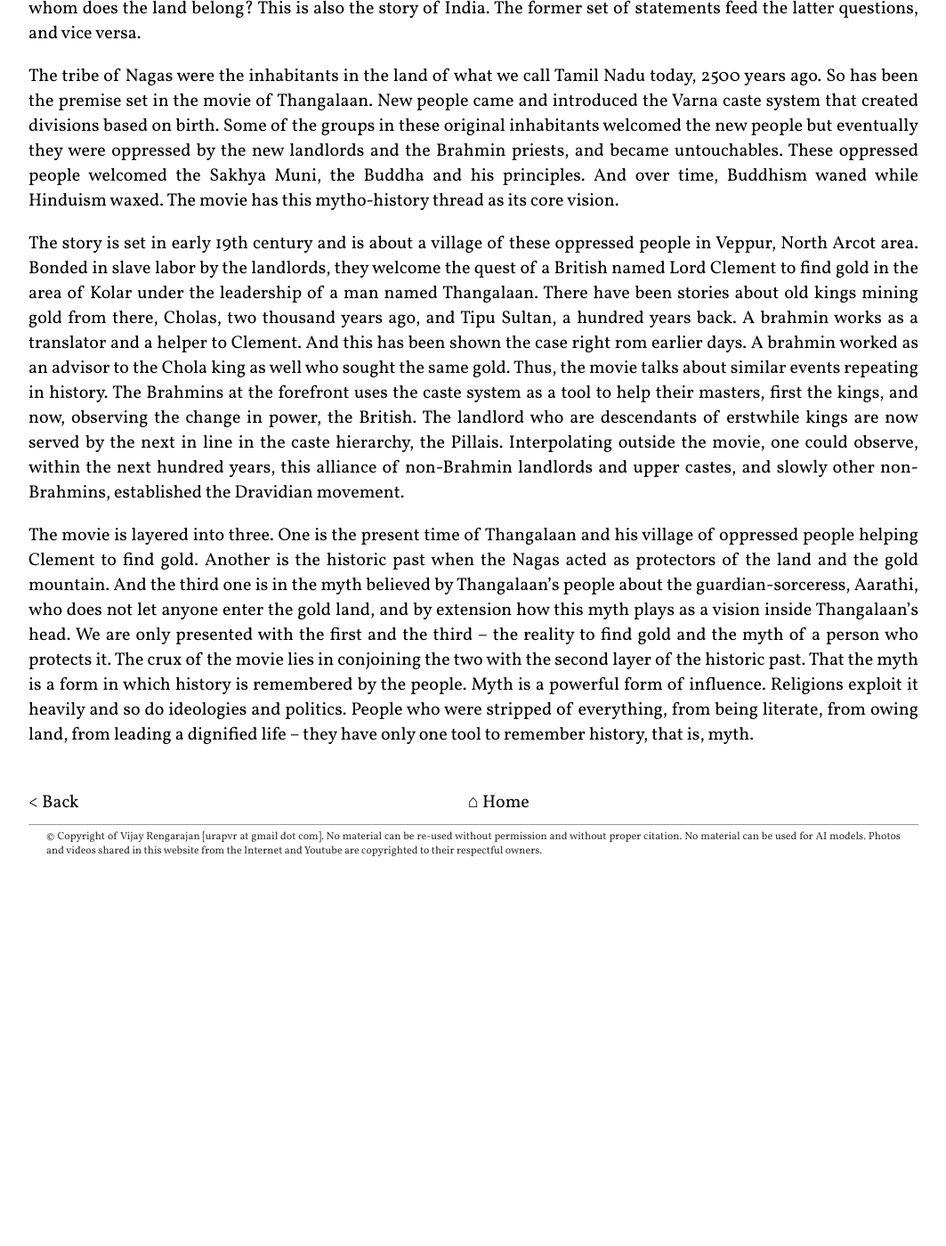
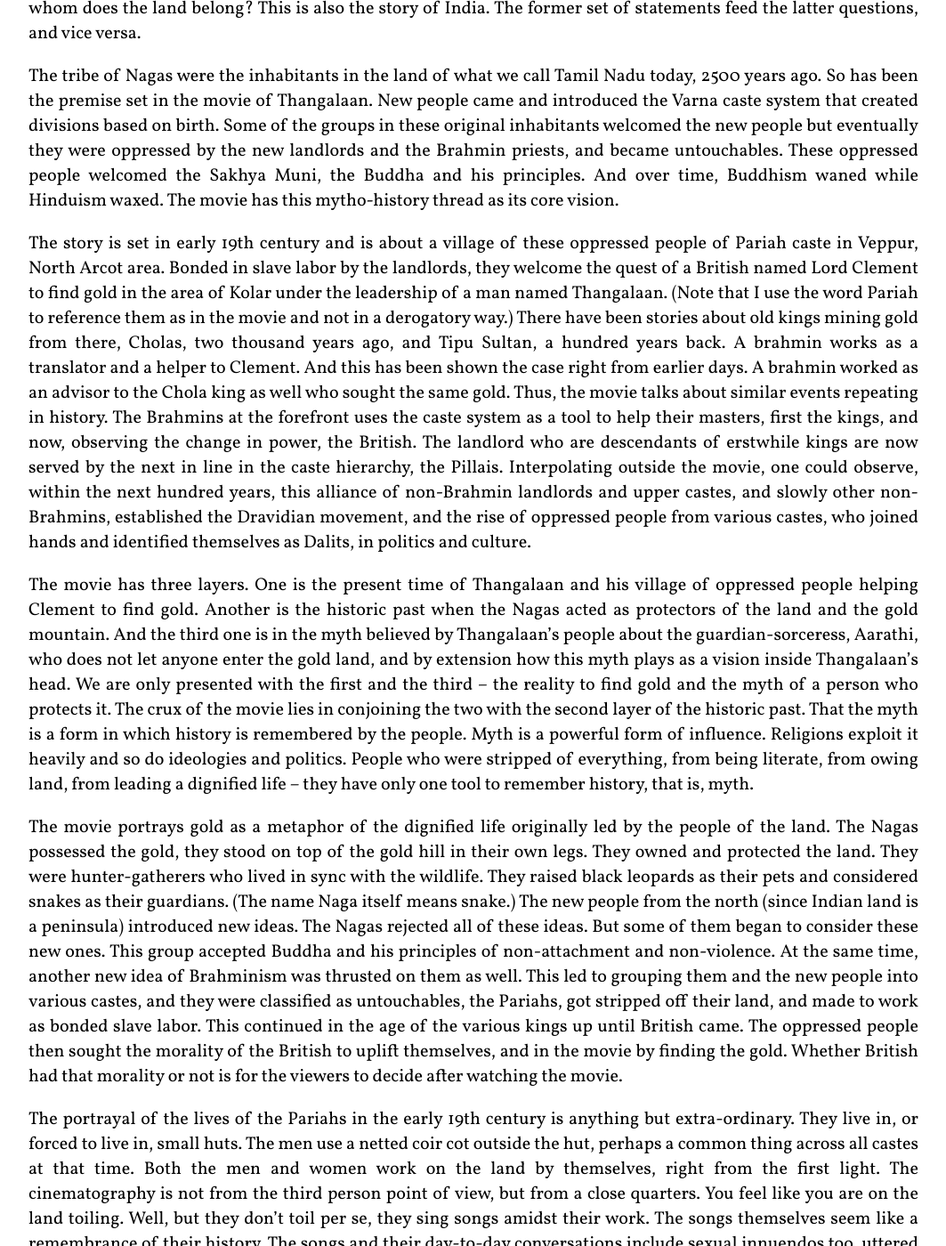
Before and after one commit to apvijay/mov, a Jekyll site: the page built from _posts/2024-08-17-thangalaan.md, in a window 1280 px wide and 1400 px high, scrolled down 548 px. Shown: the whole window at 89% size, without its empty margins (108-1171 px from the left). Built offline with Jekyll 4.4.1, drawn with Linux system fonts in a browser that asks for light colours; some web fonts are replaced; Markdown is read by kramdown in place of the engine named in the settings; before the commit the page ends 1537 px from its top, so only the background shows below that; some of the changed text lies outside the part shown.

Commit message:
updated thangalaan

```diff
--- a/_posts/2024-08-17-thangalaan.md
+++ b/_posts/2024-08-17-thangalaan.md
@@ -11,12 +11,20 @@ Writers: Pa. Ranjith, Tamizh Praba, Azhagiya Periyavan<br>
 Year: 2024<br>
 <br>
 
-_First published Aug 17, 2024._<br>
+_First published Aug 17, 2024. Updated Aug 18, 2024._<br>
 
 An island moved northward for a million years and hit a larger landmass. Mountains rose and rivers flow. People came, thrived; new people came, thrived; new ideas formed, old ideas extinguished; wars happened, ideologies created, religions established. This is the story of India. Who came first? Who came second? Who came later? To whom does the land belong? This is also the story of India. The former set of statements feed the latter questions, and vice versa.
 
 The tribe of Nagas were the inhabitants in the land of what we call Tamil Nadu today, 2500 years ago. So has been the premise set in the movie of Thangalaan. New people came and introduced the Varna caste system that created divisions based on birth. Some of the groups in these original inhabitants welcomed the new people but eventually they were oppressed by the new landlords and the Brahmin priests, and became untouchables. These oppressed people welcomed the Sakhya Muni, the Buddha and his principles. And over time, Buddhism waned while Hinduism waxed. The movie has this mytho-history thread as its core vision.
 
-The story is set in early 19th century and is about a village of these oppressed people in Veppur, North Arcot area. Bonded in slave labor by the landlords, they welcome the quest of a British named Lord Clement to find gold in the area of Kolar under the leadership of a man named Thangalaan. There have been stories about old kings mining gold from there, Cholas, two thousand years ago, and Tipu Sultan, a hundred years back. A brahmin works as a translator and a helper to Clement. And this has been shown the case right rom earlier days. A brahmin worked as an advisor to the Chola king as well who sought the same gold. Thus, the movie talks about similar events repeating in history. The Brahmins at the forefront uses the caste system as a tool to help their masters, first the kings, and now, observing the change in power, the British. The landlord who are descendants of erstwhile kings are now served by the next in line in the caste hierarchy, the Pillais. Interpolating outside the movie, one could observe, within the next hundred years, this alliance of non-Brahmin landlords and upper castes, and slowly other non-Brahmins, established the Dravidian movement.
+The story is set in early 19th century and is about a village of these oppressed people of Pariah caste in Veppur, North Arcot area. Bonded in slave labor by the landlords, they welcome the quest of a British named Lord Clement to find gold in the area of Kolar under the leadership of a man named Thangalaan. (Note that I use the word Pariah to reference them as in the movie and not in a derogatory way.) There have been stories about old kings mining gold from there, Cholas, two thousand years ago, and Tipu Sultan, a hundred years back. A brahmin works as a translator and a helper to Clement. And this has been shown the case right from earlier days. A brahmin worked as an advisor to the Chola king as well who sought the same gold. Thus, the movie talks about similar events repeating in history. The Brahmins at the forefront uses the caste system as a tool to help their masters, first the kings, and now, observing the change in power, the British. The landlord who are descendants of erstwhile kings are now served by the next in line in the caste hierarchy, the Pillais. Interpolating outside the movie, one could observe, within the next hundred years, this alliance of non-Brahmin landlords and upper castes, and slowly other non-Brahmins, established the Dravidian movement, and the rise of oppressed people from various castes, who joined hands and identified themselves as Dalits, in politics and culture.
 
-The movie is layered into three. One is the present time of Thangalaan and his village of oppressed people helping Clement to find gold. Another is the historic past when the Nagas acted as protectors of the land and the gold mountain. And the third one is in the myth believed by Thangalaan's people about the guardian-sorceress, Aarathi, who does not let anyone enter the gold land, and by extension how this myth plays as a vision inside Thangalaan's head. We are only presented with the first and the third -- the reality to find gold and the myth of a person who protects it. The crux of the movie lies in conjoining the two with the second layer of the historic past. That the myth is a form in which history is remembered by the people. Myth is a powerful form of influence. Religions exploit it heavily and so do ideologies and politics. People who were stripped of everything, from being literate, from owing land, from leading a dignified life -- they have only one tool to remember history, that is, myth.
+The movie has three layers. One is the present time of Thangalaan and his village of oppressed people helping Clement to find gold. Another is the historic past when the Nagas acted as protectors of the land and the gold mountain. And the third one is in the myth believed by Thangalaan's people about the guardian-sorceress, Aarathi, who does not let anyone enter the gold land, and by extension how this myth plays as a vision inside Thangalaan's head. We are only presented with the first and the third -- the reality to find gold and the myth of a person who protects it. The crux of the movie lies in conjoining the two with the second layer of the historic past. That the myth is a form in which history is remembered by the people. Myth is a powerful form of influence. Religions exploit it heavily and so do ideologies and politics. People who were stripped of everything, from being literate, from owing land, from leading a dignified life -- they have only one tool to remember history, that is, myth.
+
+The movie portrays gold as a metaphor of the dignified life originally led by the people of the land. The Nagas possessed the gold, they stood on top of the gold hill in their own legs. They owned and protected the land. They were hunter-gatherers who lived in sync with the wildlife. They raised black leopards as their pets and considered snakes as their guardians. (The name Naga itself means snake.) The new people from the north (since Indian land is a peninsula) introduced new ideas. The Nagas rejected all of these ideas. But some of them began to consider these new ones. This group accepted Buddha and his principles of non-attachment and non-violence. At the same time, another new idea of Brahminism was thrusted on them as well. This led to grouping them and the new people into various castes, and they were classified as untouchables, the Pariahs, got stripped off their land, and made to work as bonded slave labor. This continued in the age of the various kings up until British came. The oppressed people then sought the morality of the British to uplift themselves, and in the movie by finding the gold. Whether British had that morality or not is for the viewers to decide after watching the movie.
+
+The portrayal of the lives of the Pariahs in the early 19th century is anything but extra-ordinary. They live in, or forced to live in, small huts. The men use a netted coir cot outside the hut, perhaps a common thing across all castes at that time. Both the men and women work on the land by themselves, right from the first light. The cinematography is not from the third person point of view, but from a close quarters. You feel like you are on the land toiling. Well, but they don't toil per se, they sing songs amidst their work. The songs themselves seem like a remembrance of their history. The songs and their day-to-day conversations include sexual innuendos too, uttered by both men and women. This was contrasted with the landlord where he sits on a chair and gives orders to people, while his wife's role is just to stand behind him, speaking nothing and doing nothing.
+
+Historically, the British and their missionaries helped the Pariahs and the other oppressed people by providing them with education which the Indian upper castes did not. Hence, they associated more with the British in certain aspects. There is a beautiful scene in the movie where the young son of Lord Clement, William, tries to get down from the horse carriage and asks for a hand from the young son of Thangalaan, Asokan. The scene shows a perplexed Asokan for a moment that a person not from his own caste asks to be touched by him. A smile dawns on him, and he realizes that this is not just another upper caste person but a young white Britishman who does not have an iota of discrimination in his heart. In another scene, Thangalaan buys his wife and other women in his village, a jacket, the upper breast-wear, from the money paid by Lord Clement. Only the upper caste women were allowed to wear them, and now, they grab their own rights. The scene is depicted in a very fine manner without losing dignity. The women, after wearing them, comment that they feel more _light_ now that their breasts have a support. The scene continues in a mild sexual innuendo without crossing that thin line when Thangalaan says that it would be difficult for her children, him being her first _child_, to drink milk.
+
+One can relate the movie to the novel, Vellai-yaanai (The White Elephant), written by Jeyamohan, which depicts the plight of Dalits in the late 19th century working in the ice factories of Madras presidency. The White Elephants are the giant ice cubes which the Dalits were forced to work with under extreme conditions without any proper protection. The upper castes sought them from various regions of the country and forced them into factory labor without proper remuneration. Finally, the Dalits uplifted themselves by demonstrating the first-ever union factory strike in India asking for proper salaries. One of the major characters of the novel is Kathavarayan, a real-life character who later renamed himself as Iyothee Thass (Iyothee Thaasar), was a scholar, writer, and a revolutionary, who wrote about the hierarchical caste inequalities and how the Brahmins and mainstream Hinduism robbed of the power of the Paraiyars and Buddhism, respectively. One could easily connect the novel and the movie emotionally. A major difference is that in the novel, the giant ice cube is the oppression that is thrusted on the heads of Paraiyars and they fight againt it, while in this movie, the gold is the dignity that is robbed from them and they fight for it.
```
